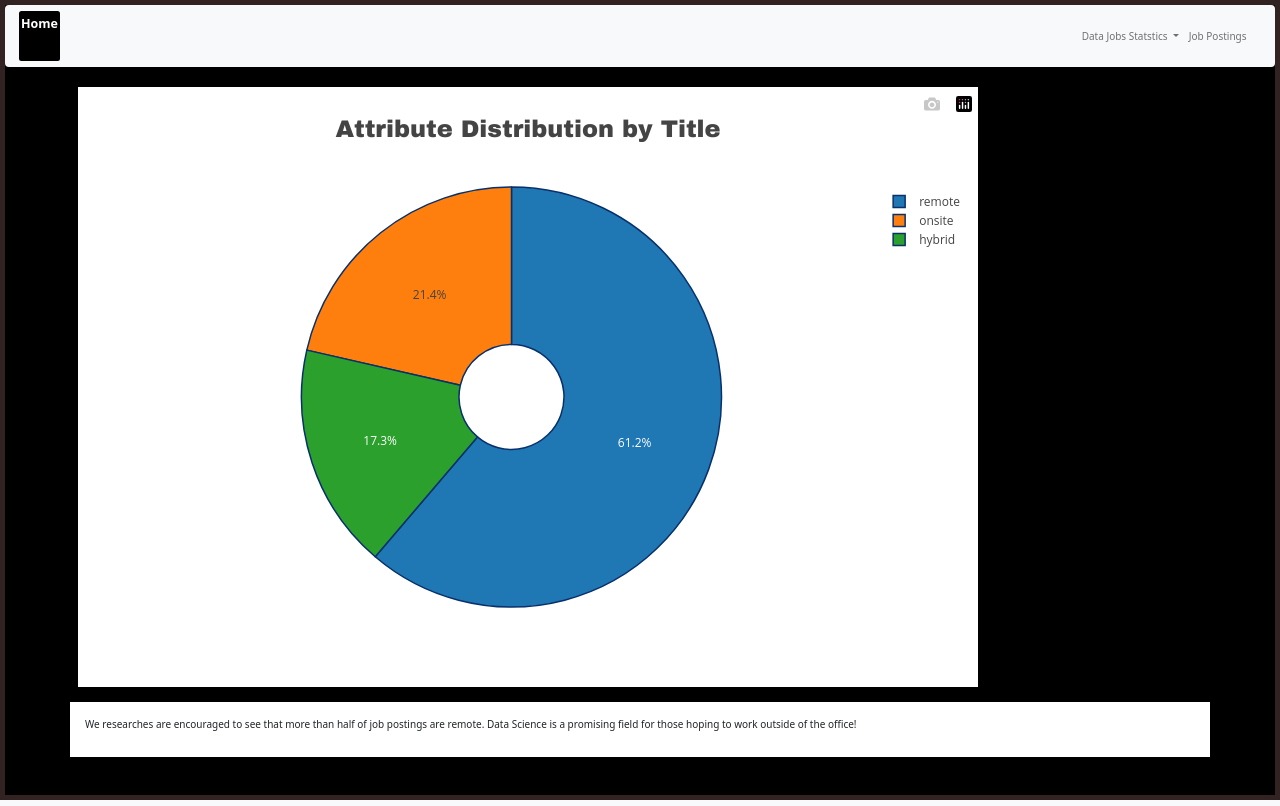
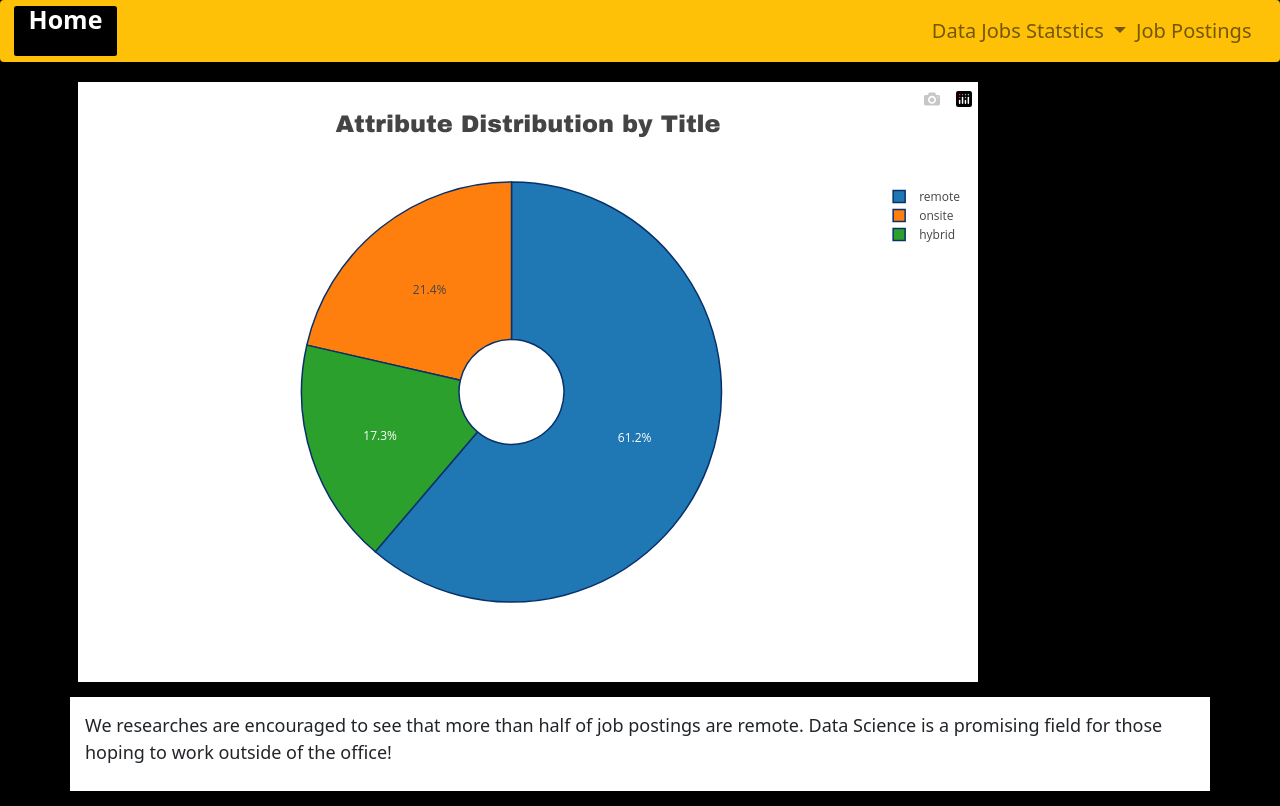
Before and after one commit to hadamzz/Data_Science_Analytics_Job_Data_Visualization_Dashboard, a Flask app: page /type in a window 1280 px wide. Run offline with Flask 2, Linux system fonts and the light colour scheme; data comes from the database, SQL or seed files in the repository; some libraries are stand-ins or nearby versions.

Commit message:
oving index file

```diff
--- a/static/css/styles.css
+++ b/static/css/styles.css
@@ -1,11 +1,25 @@
 body {
   background-color: black;
-  border: 5px solid rgb(51, 34, 34);
+
+}
+
+p {
+  font-size: large;
+}
+
+ul {
+  font-size: large;
+}
+
+
+.navbar-nav {
+  font:bold;
+  font-size: 20px;
 }
 
 .navbar-brand {
-  color: powderblue;
   font: bold;
+  font-size: 25px;
   background: black;
 }
 
--- a/templates/navbar.html
+++ b/templates/navbar.html
@@ -1,9 +1,9 @@
 
 <!-- Start of navbar -->
-<nav class="navbar navbar-expand-lg navbar-light bg-light">
+<nav class="navbar navbar-expand-lg navbar-light bg-warning">
   <div class="container-fluid">
     <!-- Landing page ('Home') tab to left end-->
-    <a class="navbar-brand rounded ms-2 p-1 text-white fw-bold" href="{{ url_for('home')}}">Home</a>
+    <a class="navbar-brand rounded ms-2 text-white fw-bold" href="{{ url_for('home')}}">Home</a>
     <button class="navbar-toggler" type="button" data-bs-toggle="collapse" data-bs-target="#navbarSupportedContent" aria-controls="navbarSupportedContent" aria-haspopup="true" aria-expanded="false" aria-label="Toggle navigation">
       <span class="navbar-toggler-icon"></span>
     </button>
```
Also changed, not shown: index.html (renamed from templates/index.html).
